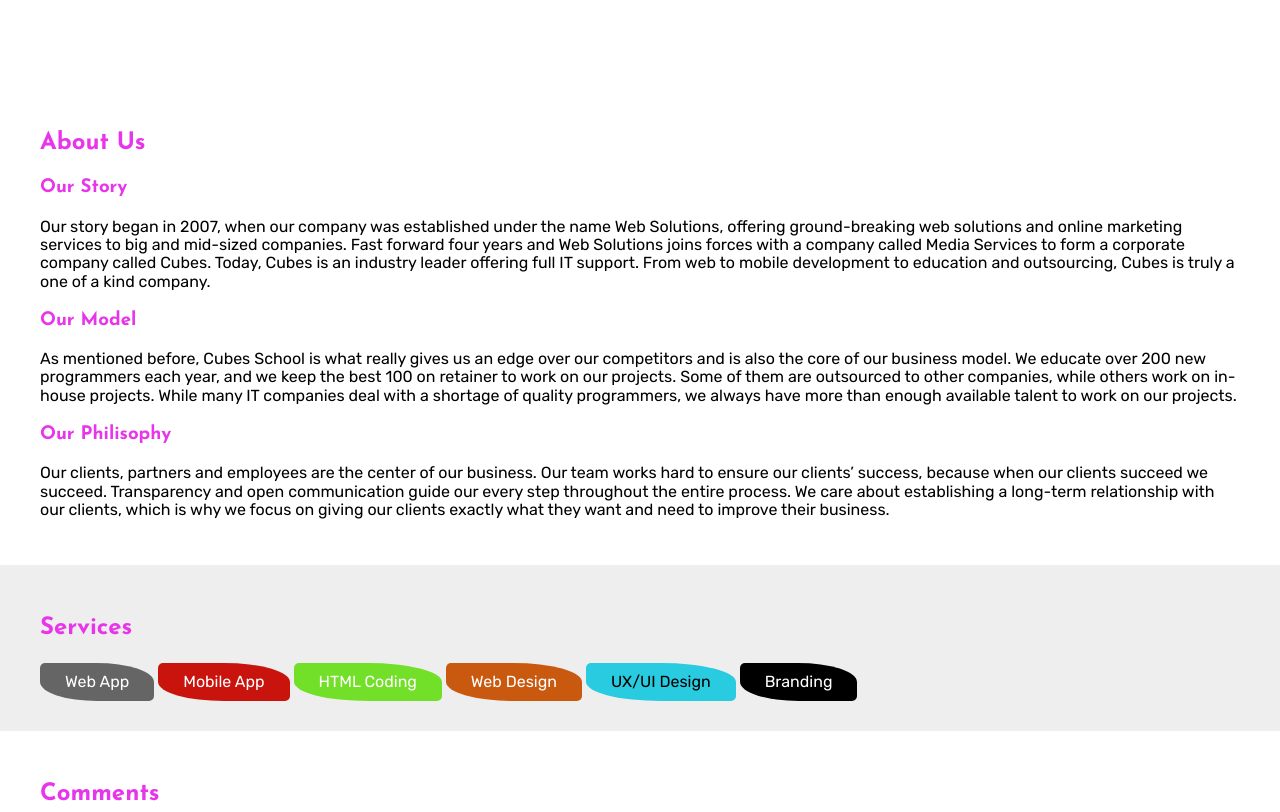
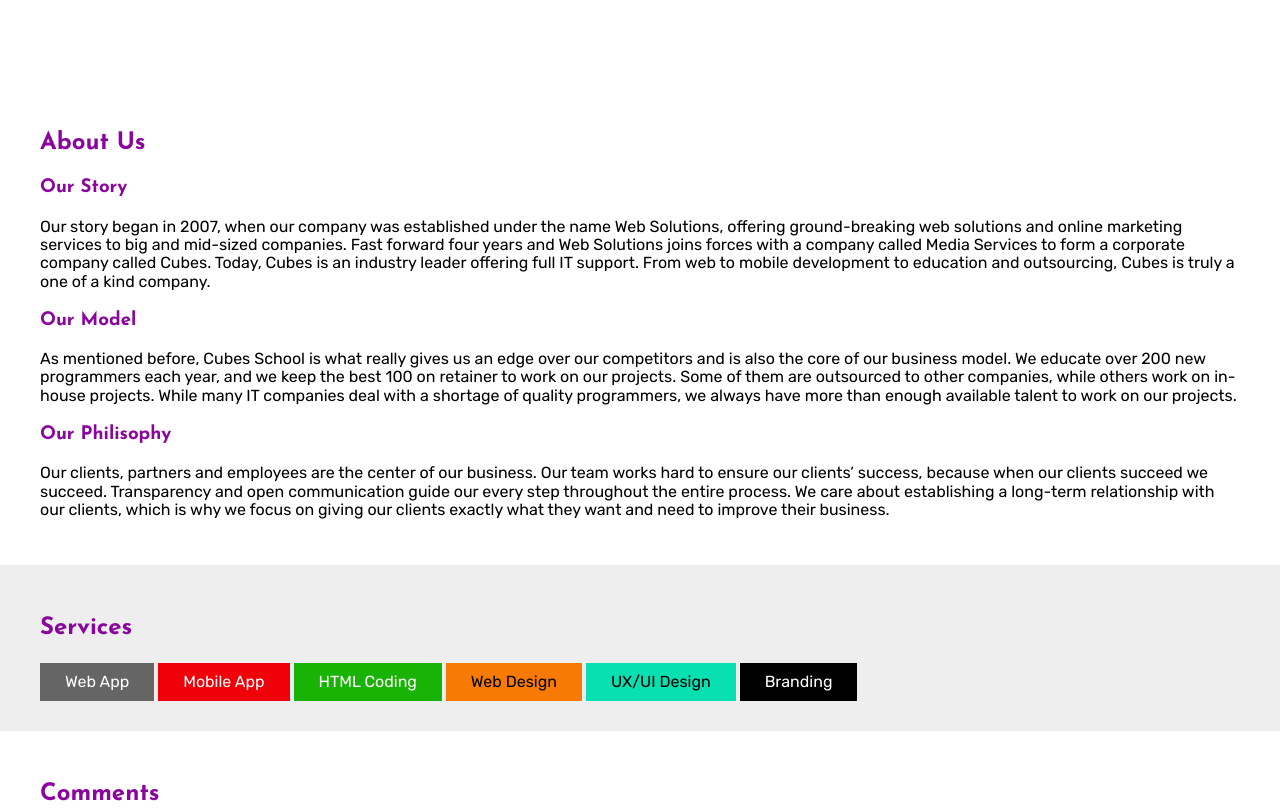
Before and after one commit to SnezanaSavic/learningSass, a plain HTML site: page public_html/index.html in a window 1280 px wide. Shown: the part 480-1292 px from the top of the page. Drawn offline with nearby package versions, Linux system fonts and the light colour scheme; files that its build step writes are made by us from their sources.

Commit message:
Sass function

```diff
--- a/public_html/scss/parcials/_components.scss
+++ b/public_html/scss/parcials/_components.scss
@@ -25,7 +25,7 @@ $btn-dark:$black;
 .btn-deafult{
     @extend %btn;
     background-color:rgba( $btn-deafault,0.8);
-    color:$btn-deafault-color;
+    color: colorYiq($btn-deafault);
     &:hover{
         background-color:darken($btn-deafault, 10%);
     }
@@ -33,7 +33,7 @@ $btn-dark:$black;
 .btn-danger{
      @extend %btn;
     background-color:$btn-danger;
-    color:$btn-deafault-color;
+   color: colorYiq($btn-danger);
     &:hover{
         background-color:  darken($btn-danger, 10%);
     }
@@ -42,7 +42,7 @@ $btn-dark:$black;
 .btn-sucess{
      @extend %btn;
     background-color: $btn-sucess;
-     color:$btn-deafault-color;
+    color: colorYiq( $btn-sucess);
      &:hover{
         background-color:  darken($btn-sucess, 10%);
     }
@@ -50,7 +50,7 @@ $btn-dark:$black;
 .btn-warning{
      @extend %btn;
     background-color: $btn-warning;
-     color:$btn-deafault-color;
+    color: colorYiq($btn-warning);
      &:hover{
         background-color:  darken($btn-warning, 10%);
     }
@@ -58,7 +58,7 @@ $btn-dark:$black;
 .btn-info{
      @extend %btn;
     background-color: $btn-info;
-     color:$btn-dark-color;
+     color: colorYiq($btn-info);
      &:hover{
         background-color:  darken($btn-info, 10%);
     }
@@ -66,7 +66,7 @@ $btn-dark:$black;
 .btn-dark{
      @extend %btn;
     background-color: $btn-dark;
-     color:$btn-deafault-color;
+    color: colorYiq($btn-dark);
      &:hover{
         background-color:  lighten($btn-dark, 10%);
     }
--- a/public_html/scss/parcials/_courseSection.scss
+++ b/public_html/scss/parcials/_courseSection.scss
@@ -2,6 +2,8 @@ $table-border:1px solid $black;
 $table-head-bg: $purple;
 $thead-color:$white;
 $thead-border-color: 1px solid $white;
+
+
 $tbody-even-bg: $white;
 $tbody-hover-bg:darken($light-gray,15%);
 
@@ -26,7 +28,7 @@ $tbody-hover-bg:darken($light-gray,15%);
         thead{
             background-color: $table-head-bg;
             th{
-                color: $thead-color;
+                color: colorYiq($table-head-bg);
                 border:$thead-border-color;
 
             }
--- a/public_html/scss/parcials/_functions.scss
+++ b/public_html/scss/parcials/_functions.scss
@@ -42,3 +42,18 @@
     padding: $pt 0 $pb;
     background-color: $bg;
 }
+
+@function colorYiq($color){
+    $r: red($color);
+    $g: green($color);
+    $b: blue($color);
+
+    $yiq: ($r*0.299) + ($g*0.587) + ($b*0.114);
+
+    @if($yiq > 129){
+        @return $black;
+    }
+    @else{
+        @return $white;
+    }
+}
--- a/public_html/scss/parcials/_variables.scss
+++ b/public_html/scss/parcials/_variables.scss
@@ -1,17 +1,20 @@
 
 
-$white : #fff;
+$white : #ffffff;
 $black : #000000;
-$purple : #e834eb;
-$red : #c9140e;
-$blue: #c9140e;
-$green:#72e028;
-$orange:#c9590e;
-$yellow:#e0da28;
-$cyan: #28cbe0;
+$purple: #8a059e;
+$red:    #f00008;
+$blue:   #0e15cc;
+$green:  #18b304;
+$orange: #f77a05;
+$yellow: #e0cb09;
+$cyan:   #09e0b1;
 
 
-$light-gray : #eeeeee;
-$dark-gray: #444444;
 
-$enable-radius : true; // boolean
+
+$light-gray: #eeeeee;
+$dark-gray:  #444444;
+
+
+$enable-radius : false;  // boolean
```
Also changed, not shown: public_html/css/theme.css, 1 other file.
